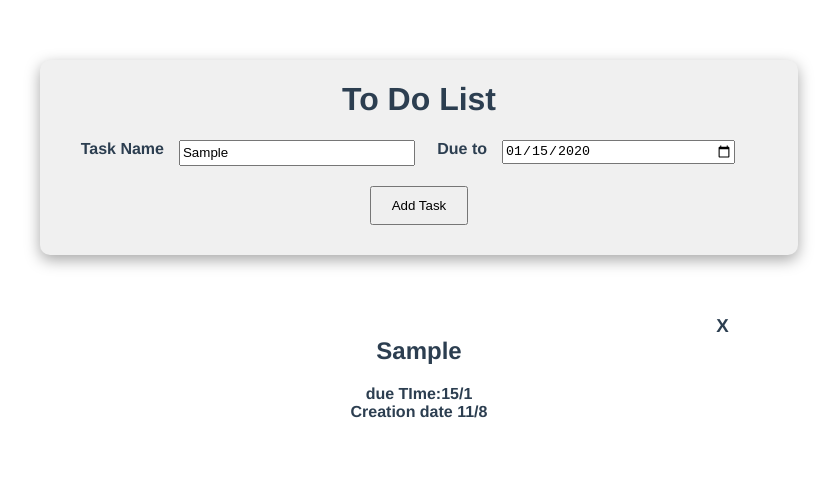
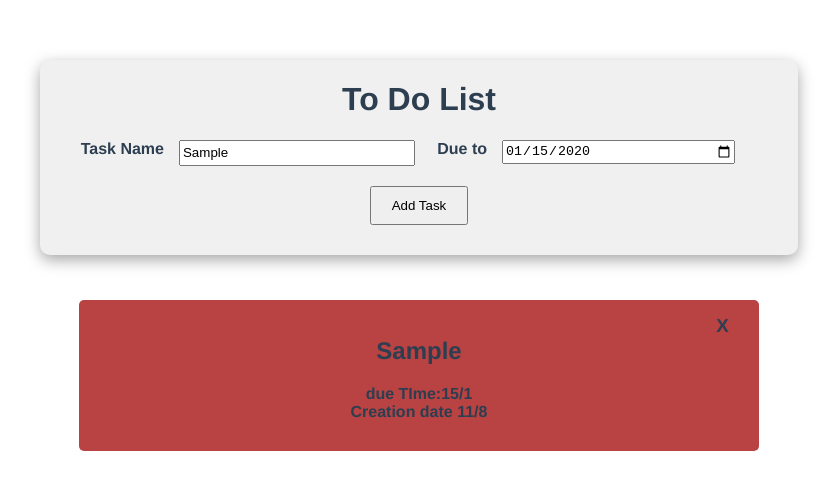
Before and after one commit to kevinu27/todovue, a Vue app: page / in a window 1280 px wide. Both pictures are taken after typing "Sample", "2020-01-15" into the empty fields and a click on the button "Add Task". Shown: the top 490 px of the page, without its empty margins (221-1058 px from the left). Built offline with nearby package versions, Linux system fonts and the light colour scheme.

Commit message:
solo perfilar algun detalle pero completa

```diff
--- a/src/components/HelloWorld.vue
+++ b/src/components/HelloWorld.vue
@@ -11,7 +11,7 @@
           <button @click="addTask">Add Task</button>
   </div>
      <div class="task" v-if="!emptiness > 0">
-        <li   v-for="(task, index) in tasks" v-bind:key="index" >
+        <li   v-for="(task, index) in tasks" v-bind:key="index" :class="[task.greenColor ? 'greenColor' :'redColor']" >
         <div class="taskDiv">
           <div class="closingX"> <h3 @click="removeTask(index)">X</h3> </div>
           <div>
@@ -36,7 +36,7 @@ export default {
       taskName: '',
       dueDate:"",
       emptiness: true,
-      greenColor: null
+      greenColor: null,
 
 
 
```
